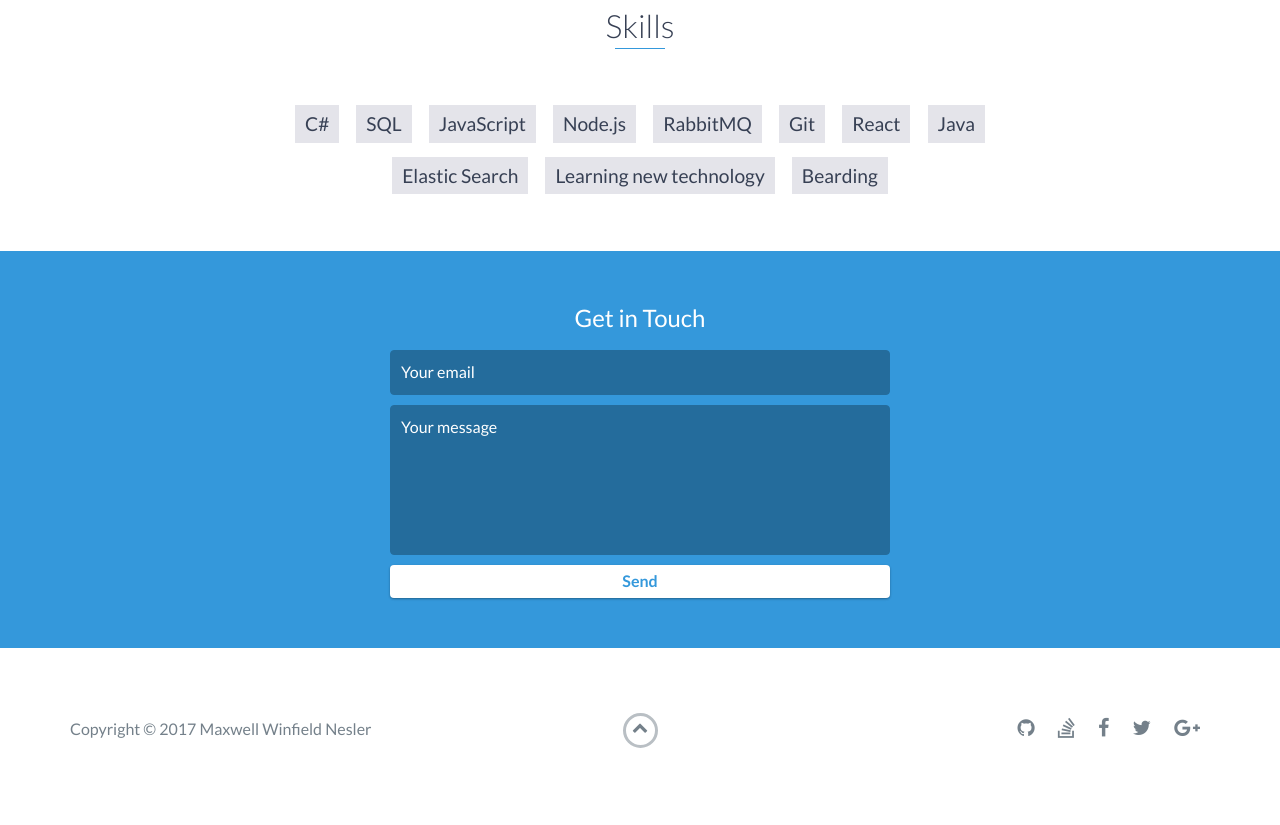
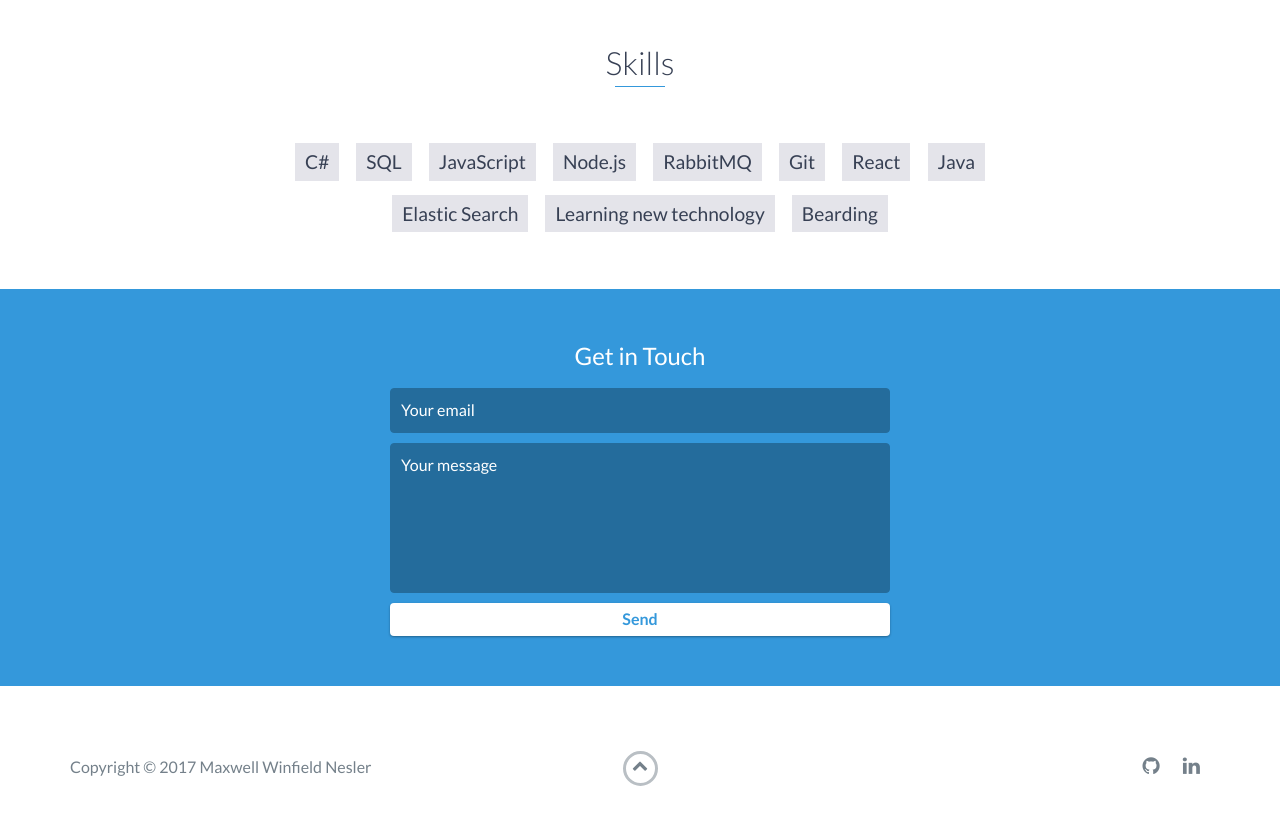
Before and after one commit to mnesler/mnesler.github.io, a website: page index.html in a window 1280 px wide. Shown: the part 2863-3688 px from the top of the page. Before the commit the page ends 3665 px from the top, so only its background shows below. Drawn offline with nearby package versions, Linux system fonts and the light colour scheme.

Commit message:
updated social links

```diff
--- a/index.html
+++ b/index.html
@@ -126,6 +126,7 @@
         <div class="education-block">
             <h3>Eastern Michigan University</h3>
             <span class="education-date">April 2010</span>
+            <h4>Ypsilanti, MI</h4>
             <h4>Bachelor of Science in Computer Science</br>Minor Mathematics</h4>
             <p>
                 I &#10084; EMU
@@ -182,19 +183,10 @@
                 <div class="col-sm-5 social">
                     <ul>
                         <li>
-                            <a href="#"><i class="fa fa-github" aria-hidden="true"></i></a>
+                            <a href="https://github.com/mnesler"><i class="fa fa-github" aria-hidden="true"></i></a>
                         </li>
                         <li>
-                            <a href="#"><i class="fa fa-stack-overflow" aria-hidden="true"></i></a>
-                        </li>
-                        <li>
-                            <a href="#"><i class="fa fa-facebook" aria-hidden="true"></i></a>
-                        </li>
-                        <li>
-                            <a href="#"><i class="fa fa-twitter" aria-hidden="true"></i></a>
-                        </li>
-                        <li>
-                            <a href="#"><i class="fa fa-google-plus" aria-hidden="true"></i></a>
+                            <a href="https://www.linkedin.com/in/maxwell-winfield-nesler-07239422/"><i class="fa fa-linkedin" aria-hidden="true"></i></a>
                         </li>
                     </ul>
                 </div>
```
